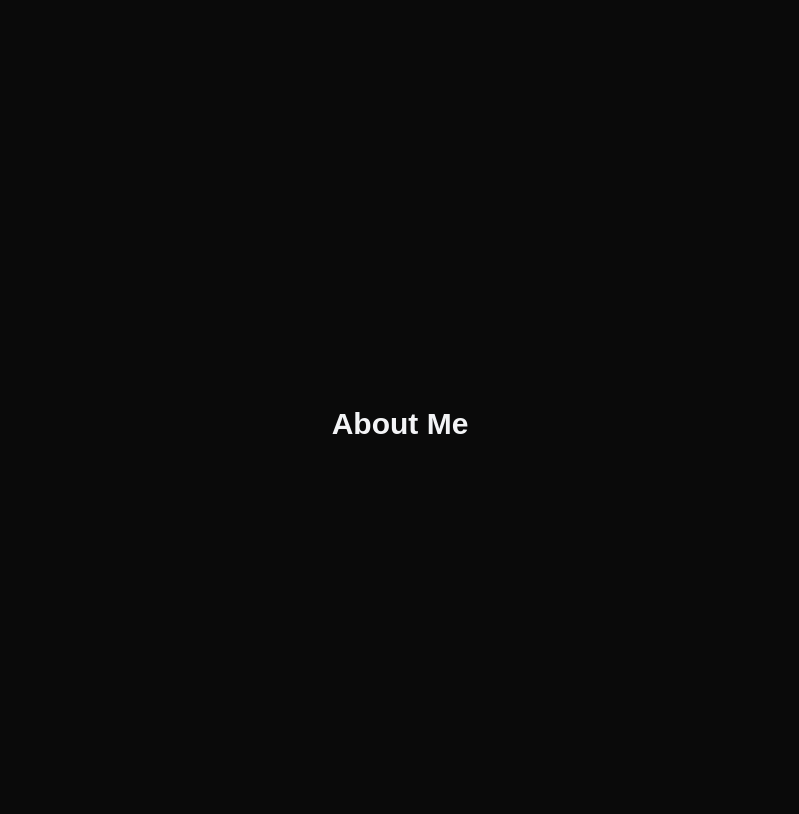
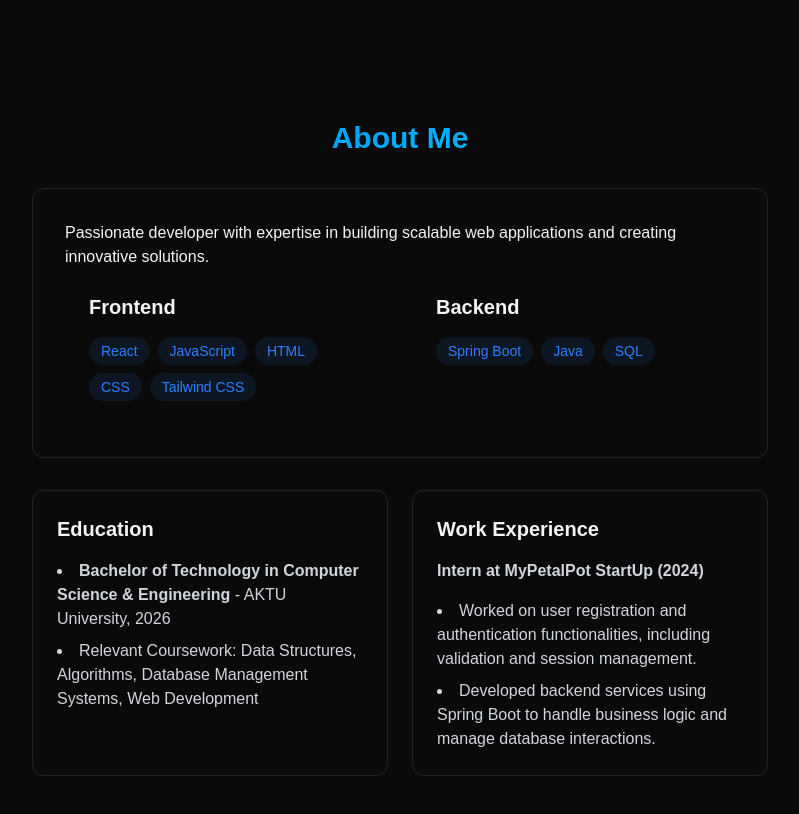
Before and after one commit to Vaibhav979/Personal-Portfolio-Website---Built-with-React-Tailwind-CSS, a React (Vite) app: page / in a window 1280 px wide. Shown: the part 760-1574 px from the top of the page, without its empty margins (240-1039 px from the left). Built offline with nearby package versions, Linux system fonts and the light colour scheme.

Commit message:
added about section

```diff
--- a/src/components/sections/About.jsx
+++ b/src/components/sections/About.jsx
@@ -1,15 +1,89 @@
 import React from "react";
 
 const About = () => {
+  const frontendSkills = ["React", "JavaScript", "HTML", "CSS", "Tailwind CSS"];
+  const backendSkills = ["Spring Boot", "Java", "SQL"];
   return (
     <section
       id="about"
       className="min-h-screen flex items-center justify-center py-20"
     >
-        <div className="max-w-3xl mx-auto px-4">
-      <h2 className="text-3xl font-bold mb-8 text-center">About Me</h2>
+      <div className="max-w-3xl mx-auto px-4">
+        <h2 className="text-3xl font-bold mb-8 bg-gradient-to-r from-blue-500 to-cyan-400 bg-clip-text text-transparent text-center">
+          About Me
+        </h2>
+        <div className="glass rounded-xl p-8 border-white/10 border hover:-translate-y-1 transition-all">
+          <p>
+            Passionate developer with expertise in building scalable web
+            applications and creating innovative solutions.
+          </p>
+          <div className="grid grid-cols-1 md:grid-cols-2 gap-6">
+            <div className="rounded-xl p-6 hover:-translate-y-1 transition-all">
+              <h3 className="text-xl font-bold mb-4">Frontend</h3>
+              <div className="flex flex-wrap gap-2">
+                {frontendSkills.map((tech, key) => (
+                  <span
+                    key={key}
+                    className="bg-blue-500/10 text-blue-500 py-1 px-3 rounded-full text-sm hover:bg-blue-500/20 hover:shadow-[0_2px_8px_rgba(59, 130, 2246, 0.2)] transition"
+                  >
+                    {tech}
+                  </span>
+                ))}
+              </div>
+            </div>
 
+            <div className="rounded-xl p-6 hover:-translate-y-1 transition-all">
+              <h3 className="text-xl font-bold mb-4">Backend</h3>
+              <div className="flex flex-wrap gap-2">
+                {backendSkills.map((tech, key) => (
+                  <span
+                    key={key}
+                    className="bg-blue-500/10 text-blue-500 py-1 px-3 rounded-full text-sm hover:bg-blue-500/20 hover:shadow-[0_2px_8px_rgba(59, 130, 2246, 0.2)] transition"
+                  >
+                    {tech}
+                  </span>
+                ))}
+              </div>
+            </div>
+          </div>
         </div>
+        <div className="grid grid-cols-1 md:grid-cols-2 gap-6 mt-8">
+          <div className="p-6 rounded-xl border-white/10 border hover:-translate-y-1 transition-all">
+            <h3 className="text-xl font-bold mb-4">Education</h3>
+            <ul className="list-disc list-inside text-gray-300 space-y-2">
+              <li>
+                <strong>
+                  Bachelor of Technology in Computer Science & Engineering
+                </strong>{" "}
+                - AKTU University, 2026
+              </li>
+              <li>
+                Relevant Coursework: Data Structures, Algorithms, Database
+                Management Systems, Web Development
+              </li>
+            </ul>
+          </div>
+          <div className="p-6 rounded-xl border-white/10 border hover:-translate-y-1 transition-all">
+            <h3 className="text-xl font-bold mb-4">Work Experience</h3>
+            <div className="space-y-4 text-gray-300">
+              <h4 className="font-semibold">
+                {" "}
+                Intern at MyPetalPot StartUp (2024){" "}
+              </h4>
+              <ul className="list-disc list-inside text-gray-300 space-y-2">
+                <li>
+                  Worked on user registration and authentication
+                  functionalities, including validation and session management.
+                </li>
+                <li>
+                  Developed backend services using Spring Boot to handle
+                  business logic and manage database interactions.
+                </li>
+              </ul>
+            </div>
+          </div>
+        </div>
+      </div>
     </section>
   );
 };
--- a/src/components/sections/Contact.jsx
+++ b/src/components/sections/Contact.jsx
@@ -0,0 +1,7 @@
+import React from "react";
+
+const Contact = () => {
+  return <div>Contact</div>;
+};
+
+export default Contact;
--- a/src/components/sections/Home.jsx
+++ b/src/components/sections/Home.jsx
@@ -7,7 +7,7 @@
       className="min-h-screen flex items-center justify-center relative"
     >
       <div className="text-center z-10 px-4 ">
-        <h1 className="text-5xl md:text-7xl font-bold mb-6 bg-gradient-to-r from-blue-500 to-purple-600 leading-right bg-clip-text text-transparent">
+        <h1 className="text-5xl md:text-7xl font-bold mb-6 bg-gradient-to-r from-blue-500 to-cyan-400 leading-right bg-clip-text text-transparent">
           Hi, I'm Vaibhav
         </h1>
         <p className="text-gray-400 text-lg mb-8 max-w-lg mx-auto">
--- a/src/components/sections/Projects.jsx
+++ b/src/components/sections/Projects.jsx
@@ -0,0 +1,9 @@
+import React from 'react'
+
+const Projects = () => {
+  return (
+    <div>Projects</div>
+  )
+}
+
+export default Projects
```
